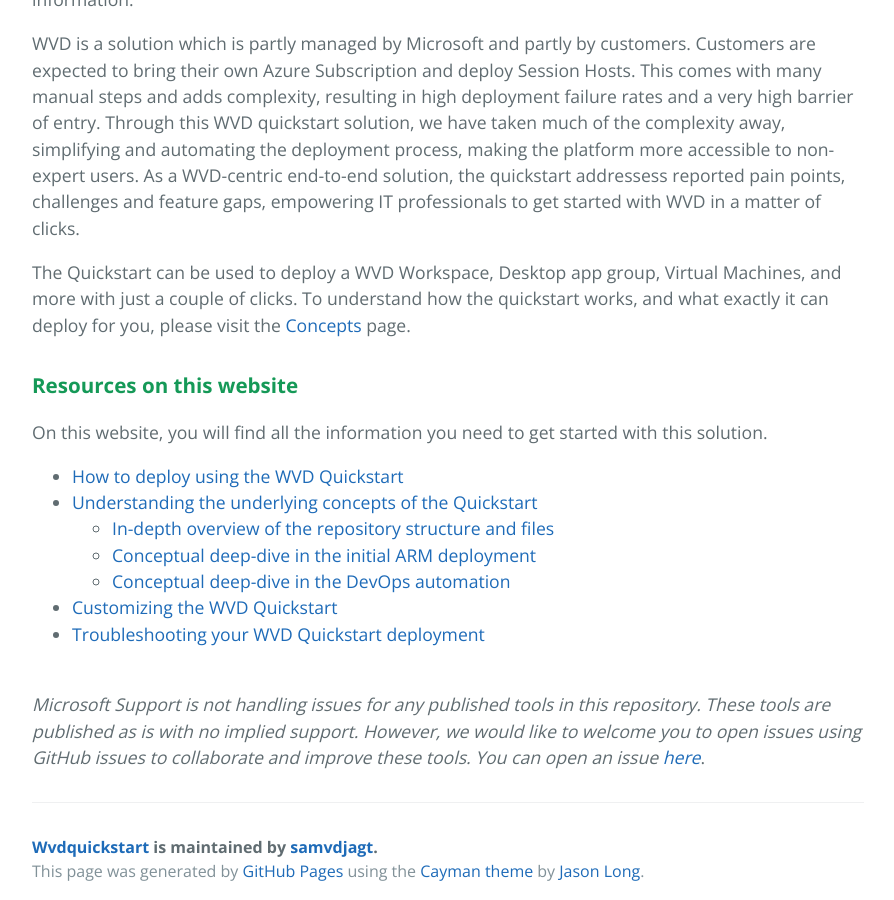
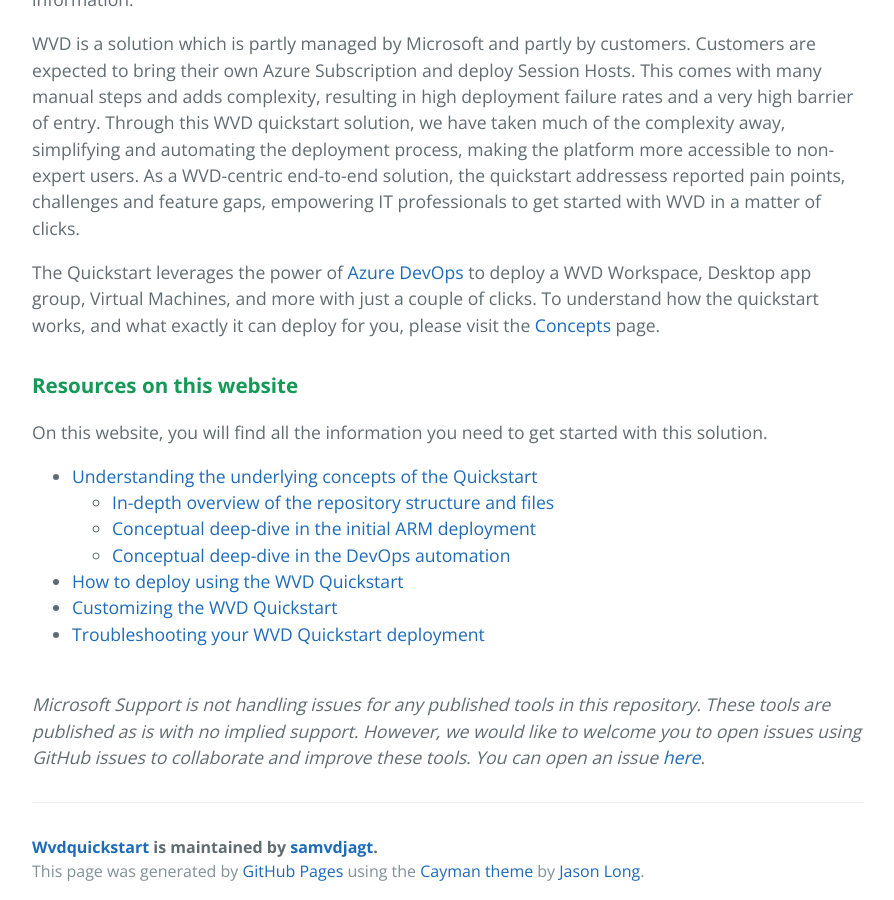
Before and after one commit to samvdjagt/wvdquickstart, a Jekyll site: the page built from index.md, in a window 1280 px wide and 900 px high, scrolled down 571 px. Shown: the whole window, without its empty margins (192-1086 px from the left). Built offline with Jekyll 4.4.1, drawn with Linux system fonts in a browser that asks for light colours.

Commit message:
Update index.md

```diff
--- a/index.md
+++ b/index.md
@@ -10,14 +10,14 @@
 
 WVD is a solution which is partly managed by Microsoft and partly by customers. Customers are expected to bring their own Azure Subscription and deploy Session Hosts. This comes with many manual steps and adds complexity, resulting in high deployment failure rates and a very high barrier of entry. Through this WVD quickstart solution, we have taken much of the complexity away, simplifying and automating the deployment process, making the platform more accessible to non-expert users. As a WVD-centric end-to-end solution, the quickstart addressess reported pain points, challenges and feature gaps, empowering IT professionals to get started with WVD in a matter of clicks.
 
-The Quickstart can be used to deploy a WVD Workspace, Desktop app group, Virtual Machines, and more with just a couple of clicks. To understand how the quickstart works, and what exactly it can deploy for you, please visit the <a href="concepts">Concepts</a> page.
+The Quickstart leverages the power of <a href="https://dev.azure.com" target="_blank">Azure DevOps</a> to deploy a WVD Workspace, Desktop app group, Virtual Machines, and more with just a couple of clicks. To understand how the quickstart works, and what exactly it can deploy for you, please visit the <a href="concepts">Concepts</a> page.
 
 ### <b>Resources on this website</b>
 On this website, you will find all the information you need to get started with this solution.
-* <a href="howto">How to deploy using the WVD Quickstart</a>
 * <a href="concepts">Understanding the underlying concepts of the Quickstart</a>
   * <a href="repo">In-depth overview of the repository structure and files</a>
   * <a href="armdeployment">Conceptual deep-dive in the initial ARM deployment</a>
   * <a href="devops">Conceptual deep-dive in the DevOps automation</a>
+* <a href="howto">How to deploy using the WVD Quickstart</a>
 * <a href="customize">Customizing the WVD Quickstart</a>
 * <a href="troubleshoot">Troubleshooting your WVD Quickstart deployment</a>
```
